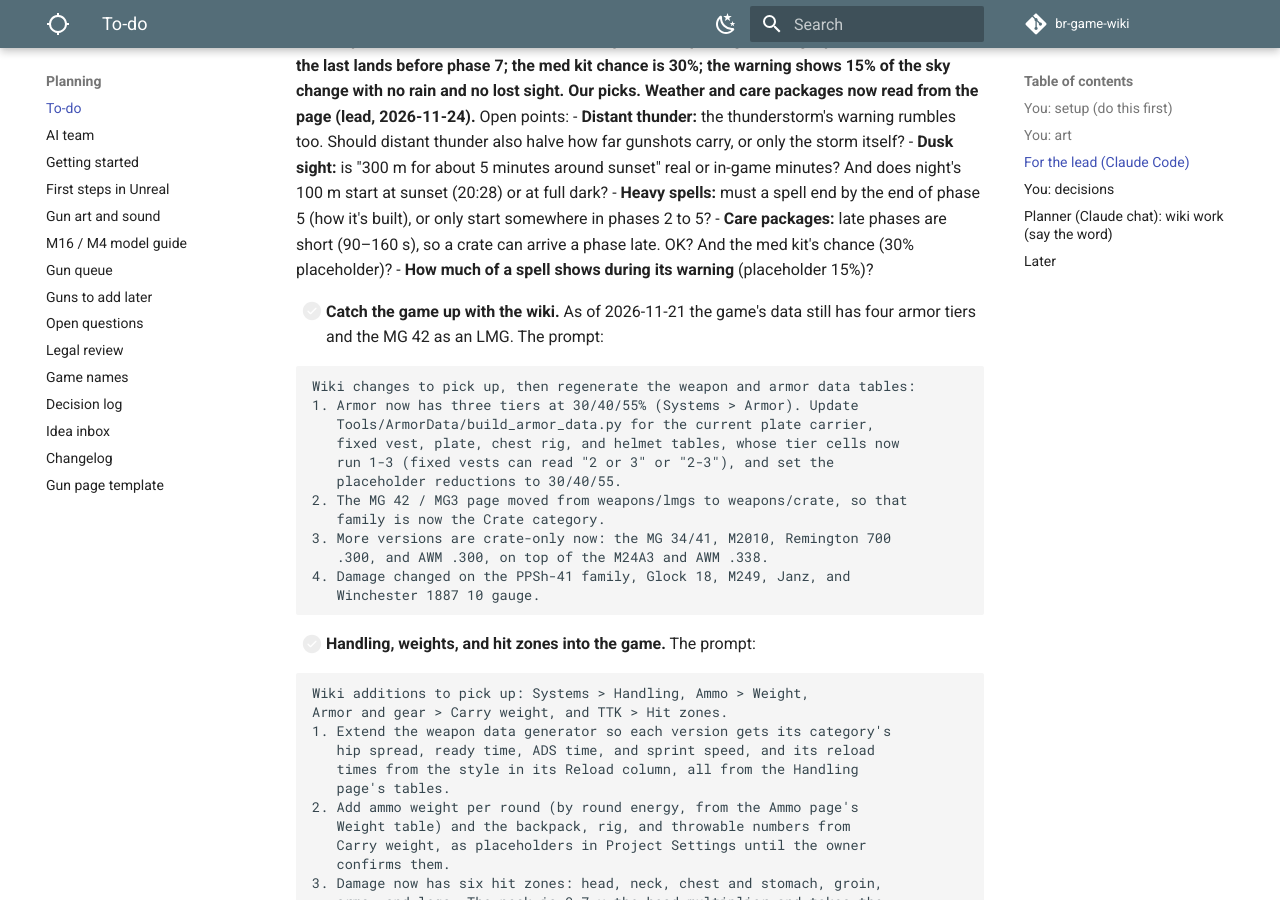
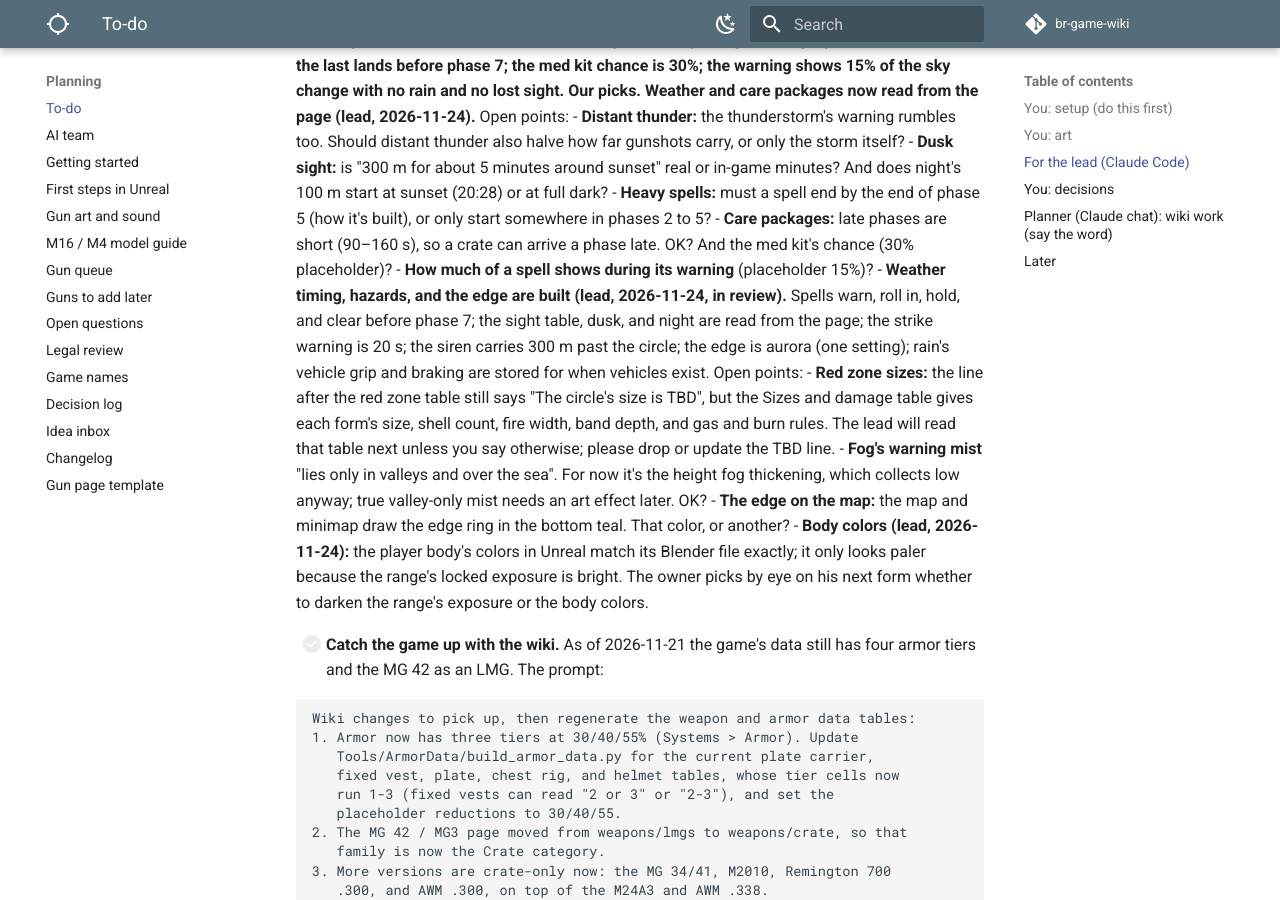
Before and after one commit to DerrickSpartan1/br-game-wiki, an MkDocs documentation site: the page built from docs/planning/to-do.md, in a window 1280 px wide and 900 px high, scrolled down 11532 px. Built offline with MkDocs 1.6.1 and Material for MkDocs 9.7.7, drawn with Linux system fonts in a browser that asks for light colours; comment, search, counter and statistics services are not loaded.

Commit message:
Lead: weather, hazards and edge built; questions on red zone sizes, fog mist, map ring color; body colors note
Co-Authored-By: Claude Opus 5.5 <noreply@anthropic.com>

```diff
--- a/docs/planning/to-do.md
+++ b/docs/planning/to-do.md
@@ -154,6 +154,11 @@ When you tell the lead "check the planner's list," it works through this section
     - **Heavy spells:** must a spell end by the end of phase 5 (how it's built), or only start somewhere in phases 2 to 5?
     - **Care packages:** late phases are short (90–160 s), so a crate can arrive a phase late. OK? And the med kit's chance (30% placeholder)?
     - **How much of a spell shows during its warning** (placeholder 15%)?
+- **Weather timing, hazards, and the edge are built (lead, 2026-11-24, in review).** Spells warn, roll in, hold, and clear before phase 7; the sight table, dusk, and night are read from the page; the strike warning is 20 s; the siren carries 300 m past the circle; the edge is aurora (one setting); rain's vehicle grip and braking are stored for when vehicles exist. Open points:
+    - **Red zone sizes:** the line after the red zone table still says "The circle's size is TBD", but the Sizes and damage table gives each form's size, shell count, fire width, band depth, and gas and burn rules. The lead will read that table next unless you say otherwise; please drop or update the TBD line.
+    - **Fog's warning mist** "lies only in valleys and over the sea". For now it's the height fog thickening, which collects low anyway; true valley-only mist needs an art effect later. OK?
+    - **The edge on the map:** the map and minimap draw the edge ring in the bottom teal. That color, or another?
+- **Body colors (lead, 2026-11-24):** the player body's colors in Unreal match its Blender file exactly; it only looks paler because the range's locked exposure is bright. The owner picks by eye on his next form whether to darken the range's exposure or the body colors.
 
 
 - [ ] **Catch the game up with the wiki.** As of 2026-11-21 the game's data still has four armor tiers and the MG 42 as an LMG. The prompt:
```
